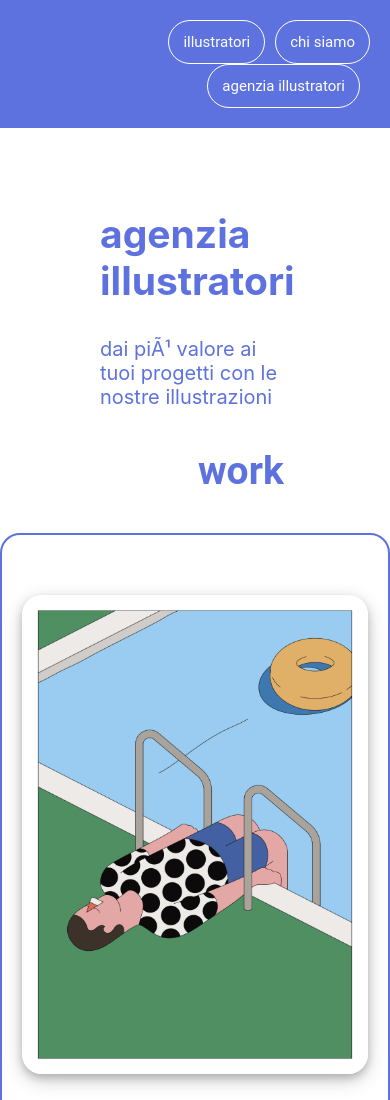
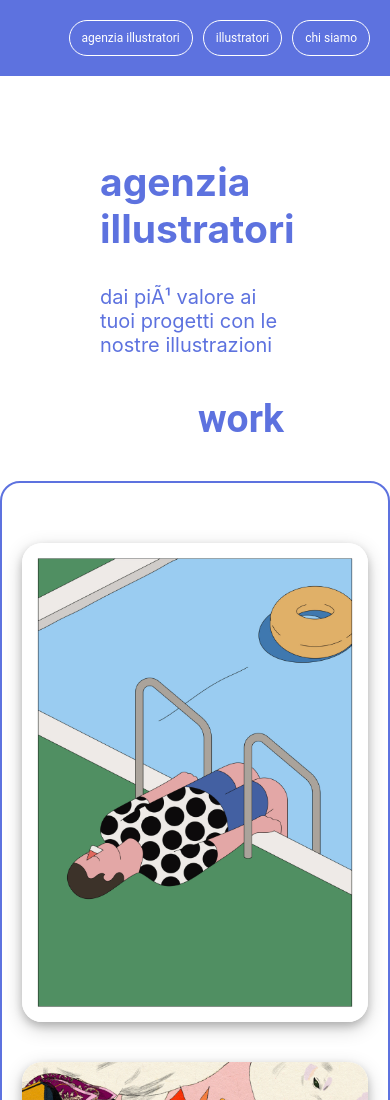
Before and after one commit to SimoGhirly/AGENZIA-ILLUSTRATORI, a plain HTML site: page index.html in a window 390 px wide. Shown: the top 1100 px of the page. Drawn offline with Linux system fonts and the light colour scheme.

Commit message:
Update stile.css

```diff
--- a/CSS/stile.css
+++ b/CSS/stile.css
@@ -205,8 +205,8 @@ footer p {
  }
 }
 @media (max-width:500px) {
-     header ul li a, .dropbtn{
-      font-size: 15px;
-      padding: 12px 14px;
-     }
+  header ul li a, .dropbtn{
+   font-size: 12px;
+   padding: 10px 12px;
+  }
 }
```
